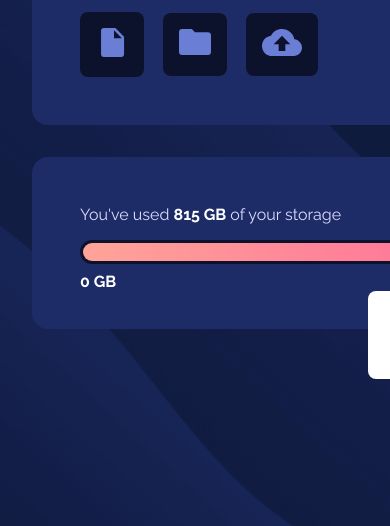
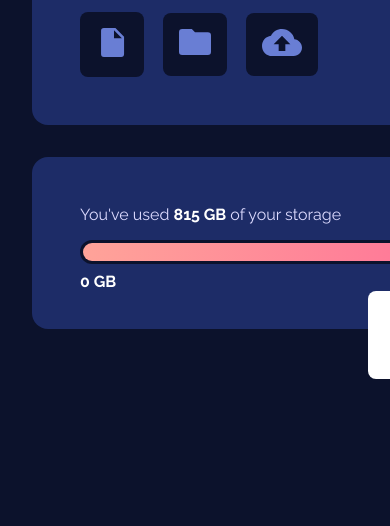
Before and after one commit to Sage-25/FYLO-DATA-STORAGE, a plain HTML site: page index.html in a window 390 px wide. Shown: the part 318-844 px from the top of the page. Drawn offline with Linux system fonts and the light colour scheme.

Commit message:
final implemtentation decision

```diff
--- a/css-files/media-query.css
+++ b/css-files/media-query.css
@@ -43,7 +43,7 @@
 
 @media (max-width: 985px) {
   body {
-    background-image: url(../image-container/bg-mobile.png);
+    background-image: none;
   }
 }
 
```
